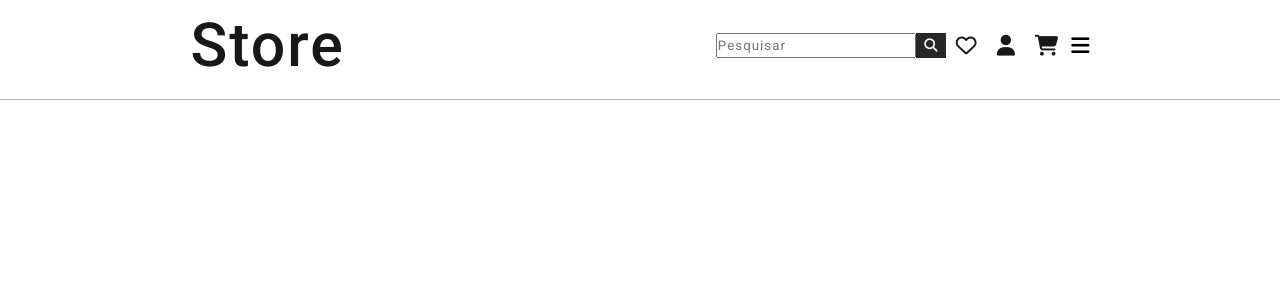
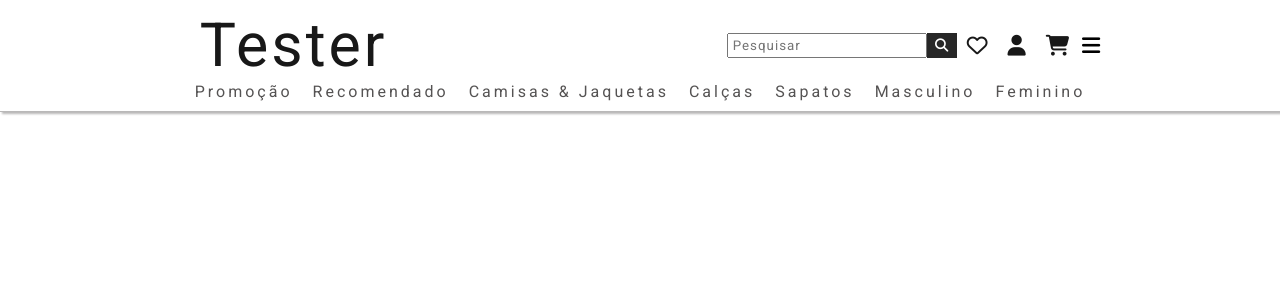
Before and after one commit to krigerofc/Ecommerce-Roupas, a React (Create React App) app in the folder frontend/: page / in a window 1280 px wide. Shown: the top 300 px of the page. Built offline with nearby package versions, Linux system fonts and the light colour scheme.

Commit message:
Barrinha nav

```diff
--- a/frontend/src/components/Header/Header.module.css
+++ b/frontend/src/components/Header/Header.module.css
@@ -14,7 +14,7 @@ button:hover{
 .header_container{
     width: 100%;
     height: 100px;
-    border-bottom: 1px solid rgb(185, 184, 184);
+
     box-sizing: border-box;
     font-family: "Roboto", sans-serif;
     background-color: white;
@@ -29,11 +29,11 @@ button:hover{
 }
 
 .header div span{
-    letter-spacing: 2px;
+    letter-spacing: 3px;
     font-family: "Roboto", sans-serif;
     font-size: 3.8rem;
-    font-weight: 500;
-    margin-right: 10px;
+    font-weight: 400;
+    margin-left: 20px;
 }
 
 .header a{
@@ -81,6 +81,26 @@ button:hover{
     }
   }
 
+.nav_segundo{
+    height: 10px;
+    box-sizing: border-box;
+    border-bottom: 1px solid rgb(185, 184, 184);
+    box-shadow:  2px 2px 2px  rgb(185, 184, 184) ;
+    display: flex;
+    justify-content: center;
+    align-items: center;
+    padding-bottom: 20px;
+}
+
+.nav_segundo a{
+    margin: 10px;
+    text-decoration: none;
+    font-family: 'Roboto', sans-serif;
+    letter-spacing: 3px;
+    color: #555353;
+
+}
+
 .mobile{
     animation: slideInFromRight 0.9s forwards;
     display: '';
@@ -90,7 +110,7 @@ button:hover{
     float: right;
     width: 500px;
     height: 100vh;
-    background-color: whitesmoke;
+    background-color: #F2F5FF;
     box-sizing: border-box;
     border-left: 1px solid black;
 }
@@ -105,6 +125,7 @@ button:hover{
     align-items: center;
     padding: 15px;
     justify-content: center;
+    border-bottom: 1px solid rgb(185, 184, 184);
 }
 
 .mobile_header button{
@@ -118,13 +139,13 @@ button:hover{
 .mobile_header h2{
     font-size: 1.1rem;
     font-family: "Roboto", sans-serif;
+
 }
 
 .mobile li{
     text-decoration: none;
     padding: 15px;
-    border-bottom: 1px solid rgb(185, 184, 184);;
-    border-top: 1px solid rgb(185, 184, 184);
+    border-bottom: 1px solid rgb(185, 184, 184);
     list-style: none;
 }
 
--- a/frontend/src/components/Header/index.js
+++ b/frontend/src/components/Header/index.js
@@ -20,7 +20,7 @@ function Header(){
             <div className={styles.header}>
                 <div>
                     <Link to='/'>
-                        <span>Store</span>
+                        <span>Tester</span>
                     </Link>
                 </div>
                 <nav>
@@ -35,6 +35,16 @@ function Header(){
                         <i class="fa-solid fa-bars"></i>
                     </button>
                 </nav>
+            </div>
+
+            <div className={styles.nav_segundo}>
+                <Link to='/'>Promoção</Link>
+                <Link to='/'>Recomendado</Link>
+                <Link to='/'>Camisas & Jaquetas</Link>
+                <Link to='/'>Calças</Link>
+                <Link to='/'>Sapatos</Link>
+                <Link to='/'>Masculino</Link>
+                <Link to='/'>Feminino</Link>
             </div>
 
             <div
@@ -60,6 +70,7 @@ function Header(){
                     <li><Link to='/'>Roupas Femininas</Link></li>
                 </ul>
             </div>
+
         </header>
     );
 }
--- a/frontend/src/components/Search/Search.module.css
+++ b/frontend/src/components/Search/Search.module.css
@@ -13,6 +13,7 @@
     height: 25px;
     font-family: "Roboto", sans-serif;
     letter-spacing: 1px;
+    padding: 4px;
 }
 
 .search button{
```
